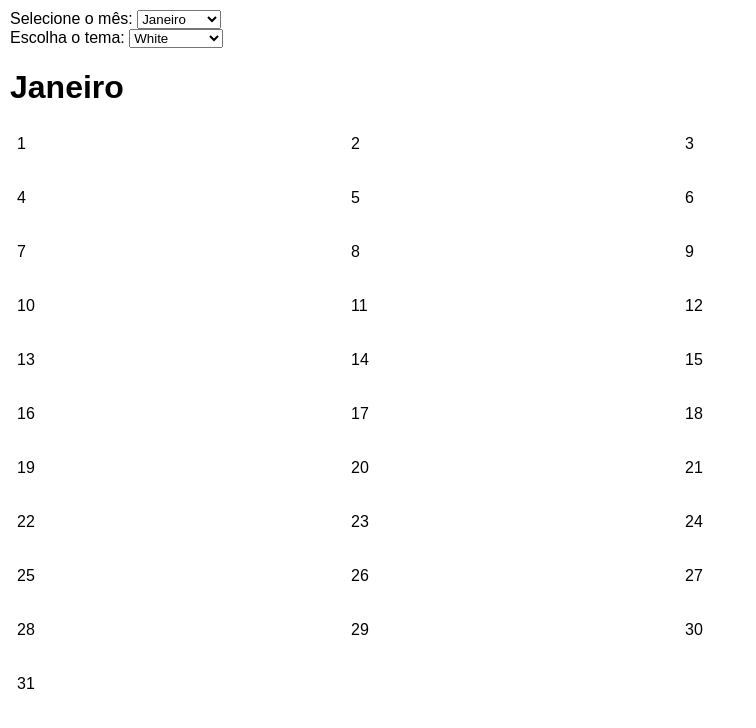
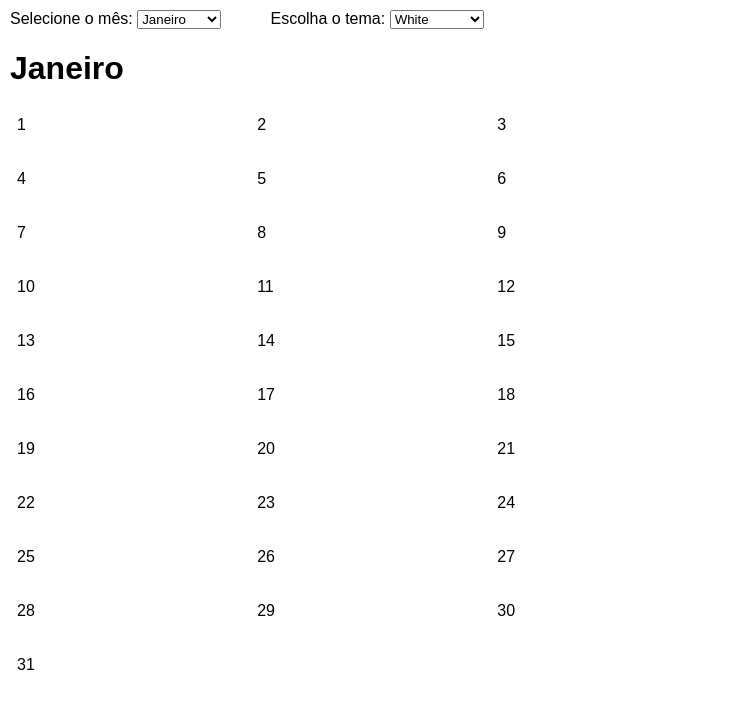
Before and after one commit to felipejnogueira/jsLearning, a plain HTML site: page conditions/calendar/index.html in a window 1280 px wide. Shown: the whole page, without its empty margins (0-756 px from the left). Drawn offline with Linux system fonts and the light colour scheme.

Commit message:
ultimos ajustes

```diff
--- a/conditions/calendar/main.css
+++ b/conditions/calendar/main.css
@@ -48,10 +48,22 @@ h2 {
 body {
   margin: 10px;
   width: 100%;
-  /*background: var(--white);*/
+  background: var(--white);
 }
 
 .featured > li {
   background-color: var(--bgColor);
   color: var(--fontColor);
 }
+
+div {
+  display: inline-block;
+}
+
+#divMes {
+  width: 20%;
+}
+
+#divTheme {
+  width: 45%;
+}
```
